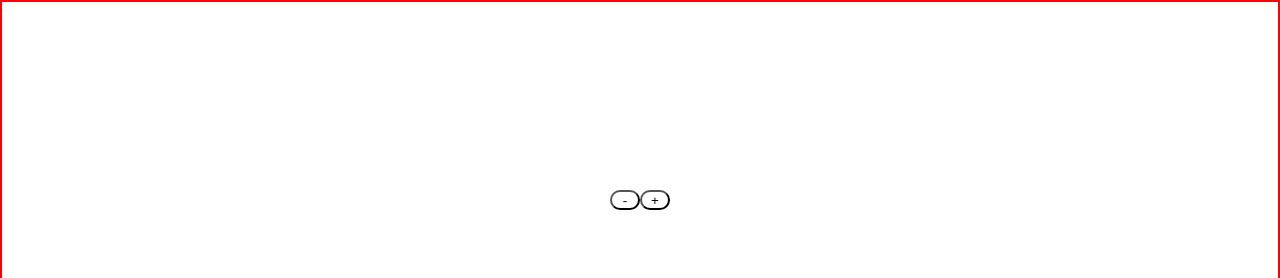
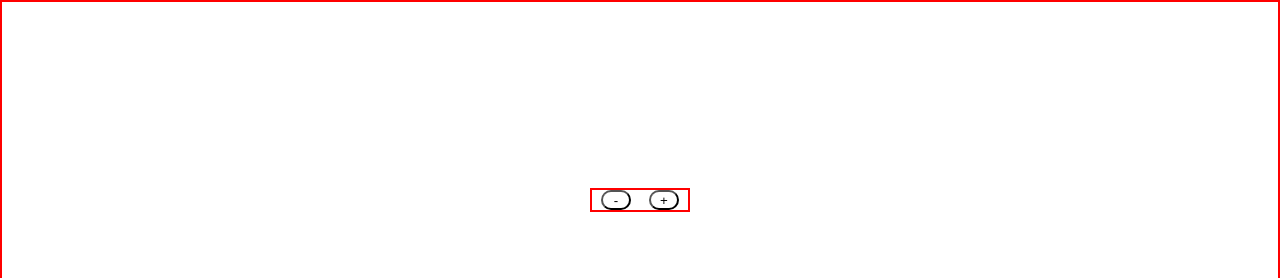
Before and after one commit to fidashn/react-hooks, a React (Create React App) app: page / in a window 1280 px wide. Shown: the top 278 px of the page. Built offline with nearby package versions, Linux system fonts and the light colour scheme.

Commit message:
changed the counter display & the spacing between btns

```diff
--- a/src/App.css
+++ b/src/App.css
@@ -12,6 +12,14 @@ height: 50vh;
 border: 2px red solid;
 }
 
+.counter{
+display: flex;
+justify-content:space-around;
+align-items: center;
+width: 100px;
+border: 2px red solid;
+}
+
 
 .btn {
   width: 30px;
```
